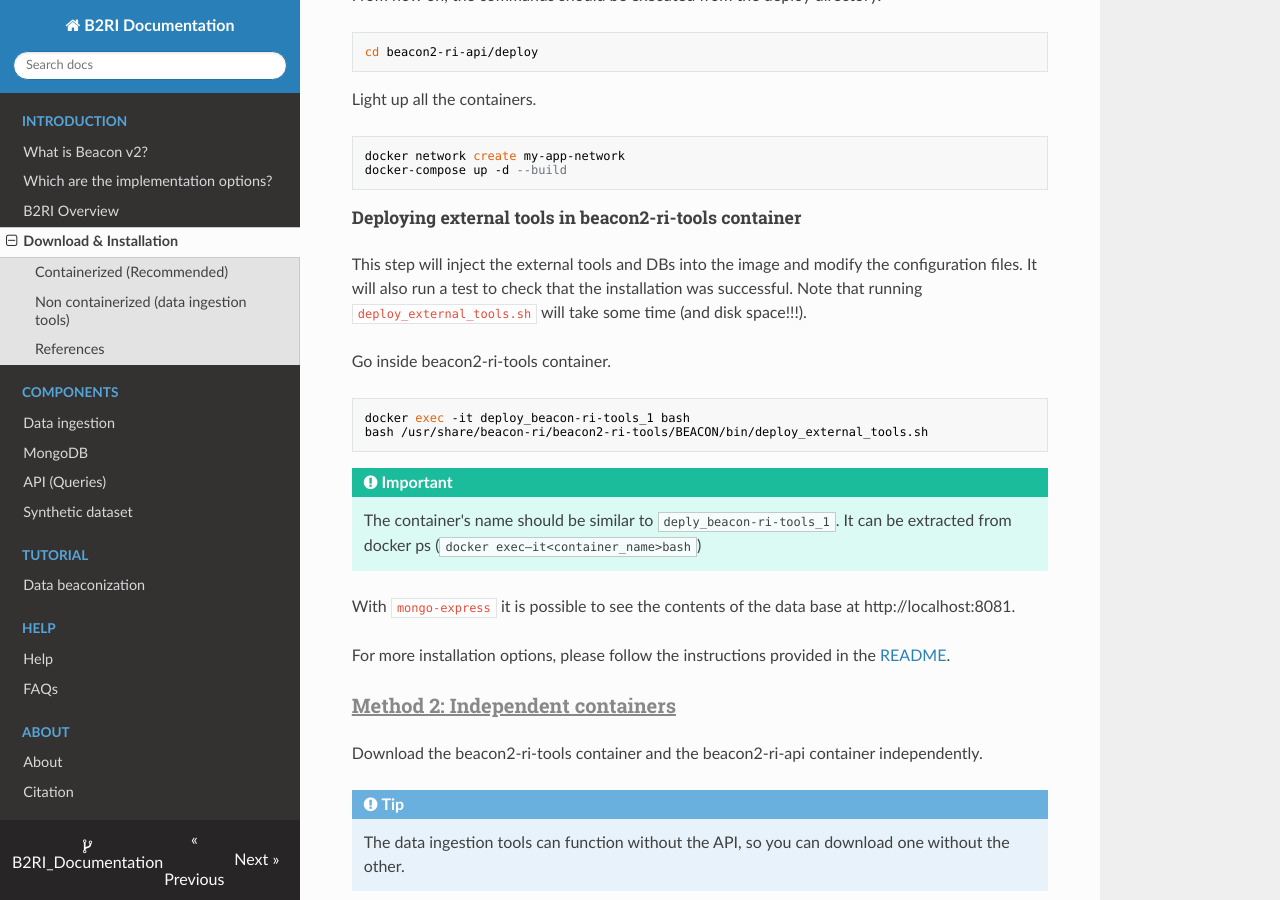
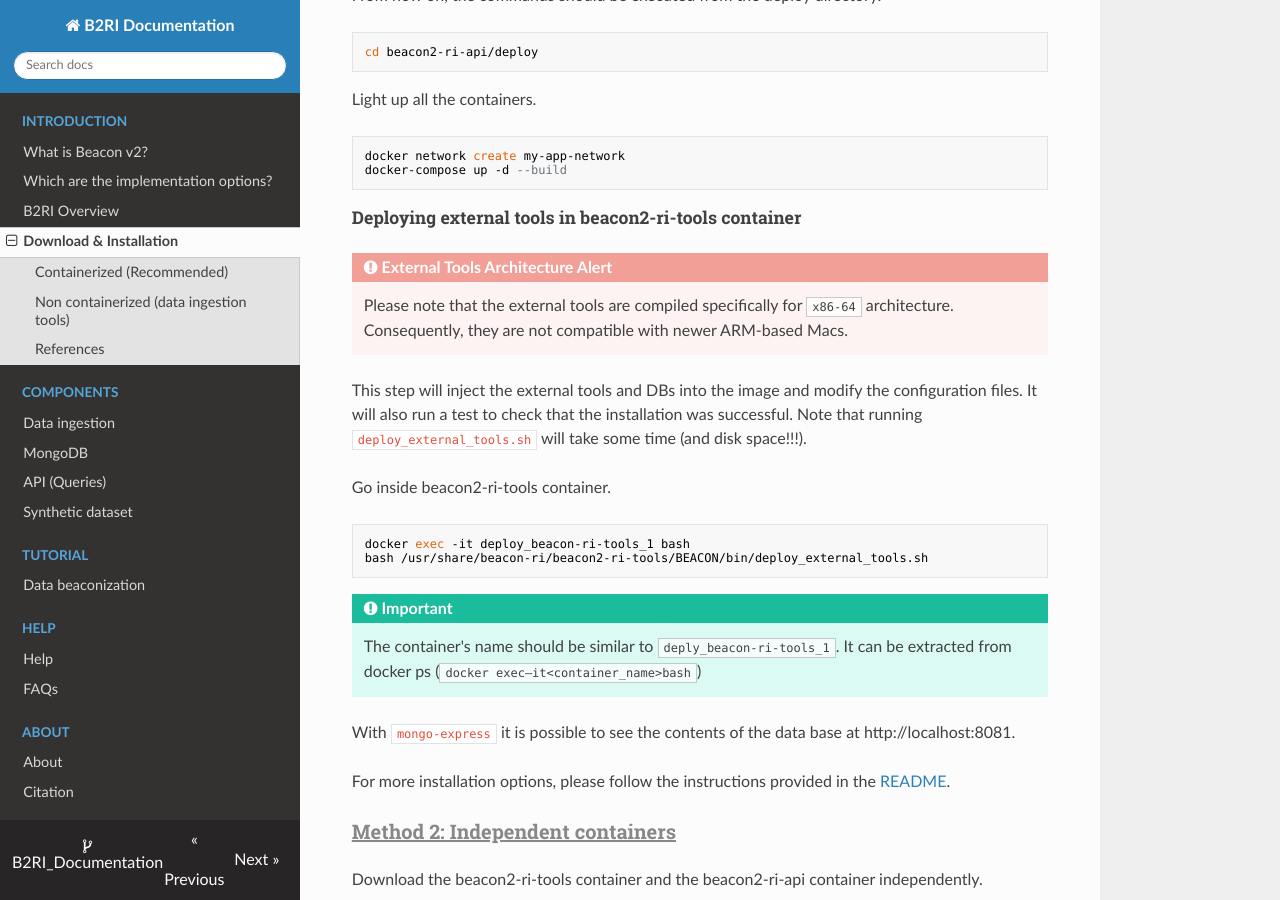
Before and after one commit to ga4gh-beacon/B2RI_Documentation, an MkDocs documentation site: the page built from docs/download-and-installation.md, in a window 1280 px wide and 900 px high, scrolled down 871 px. Built offline with MkDocs 1.6.1, drawn with Linux system fonts in a browser that asks for light colours; nearby versions of some CDN libraries; some of the changed text lies outside the part shown.

Commit message:
Update download*.md and tutorial*.md

```diff
--- a/docs/download-and-installation.md
+++ b/docs/download-and-installation.md
@@ -32,6 +32,10 @@ Light up all the containers.
     docker-compose up -d --build
 
 ##### Deploying external tools in beacon2-ri-tools container
+
+!!! Danger "External Tools Architecture Alert"
+
+    Please note that the external tools are compiled specifically for `x86-64` architecture. Consequently, they are not compatible with newer ARM-based Macs.
 
 This step will inject the external tools and DBs into the image and modify the configuration files. It will also run a test to check that the installation was successful. Note that running `deploy_external_tools.sh` will take some time (and disk space!!!).
 
@@ -82,6 +86,10 @@ Then:
 
 #### Deploy external tools needed
 
+!!! Danger "External Tools Architecture Alert"
+
+    Please note that the external tools are compiled specifically for `x86-64` architecture. Consequently, they are not compatible with newer ARM-based Macs.
+
 This step will inject the external tools and DBs into the image and modify the [configuration](https://github.com/EGA-archive/beacon2-ri-tools/blob/main/README.md#readme-md-setting-up-beacon) files. It will also run a test to check that the installation was succesful. Note that running `deploy_external_tools.sh` will take some time (and disk space!!!).
 
     bash beacon2-ri-tools/BEACON/bin/deploy_external_tools.sh
@@ -121,6 +129,10 @@ You can start transforming your data to BFF and loading it to the database follo
     This alternative requires a few more steps than the containerized one, but it gives the deployer more control over the tools.
 
 We will download the **data ingestion tools** from [this](https://github.com/EGA-archive/beacon2-ri-tools) repository. Please follow the instructions provided in the [README](https://github.com/EGA-archive/beacon2-ri-tools#non-containerized).
+
+!!! Danger "External Tools Architecture Alert"
+
+    Please note that the external tools are compiled specifically for `x86-64` architecture. Consequently, they are not compatible with newer ARM-based Macs.
 
 The data ingestion tools need **external software** to function:
 
```
Also changed, not shown: docs/tutorial-data-beaconization.md (+12 -13 lines).
